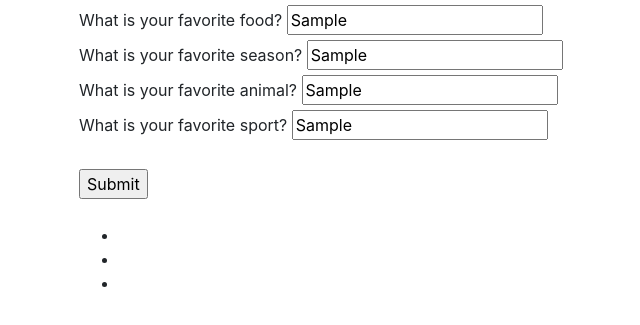
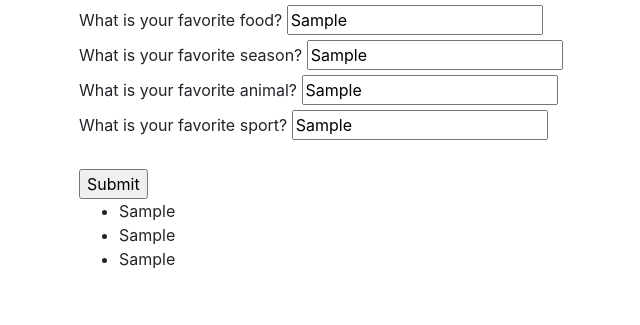
Before and after one commit to calliestump/favoriteThings, a plain HTML site: page index.html in a window 1280 px wide. Both pictures are taken after typing "Sample", "Sample", "Sample", "Sample" into the empty fields and a click on the input "Submit". Shown: the part 51-376 px from the top of the page, without its empty margins (6-646 px from the left). Drawn offline with Linux system fonts and the light colour scheme.

Commit message:
adds an unordered list for the input elements
Co-authored-by: Nick Hennessy <njhnny@gmail.com>

```diff
--- a/css/styles.css
+++ b/css/styles.css
@@ -0,0 +1,3 @@
+#list {
+  display: none;
+}
--- a/index.html
+++ b/index.html
@@ -25,15 +25,15 @@
       <br>
       <br>
       <input type="submit" value="Submit">
-    </form>
     <br>
-    <div>
+    <div id="list">
       <ul>
-        <li></li>
-        <li></li>
-        <li></li>
+        <li><span id="season"></span></li>
+        <li><span id="animal"></span></li>
+        <li><span id="food"></span></li>
       </ul>
     </div>
+  </form>
   </div>
 </body>
 </html>
--- a/js/scripts.js
+++ b/js/scripts.js
@@ -10,11 +10,13 @@ $(document).ready(function() {
     modifiedArray.push(array[1]);
     modifiedArray.push(array[0]);
     modifiedArray.push(array[2]);
-    alert(modifiedArray);
 
     event.preventDefault();
+
+    $("#season").append(modifiedArray[0]);
+    $("#animal").append(modifiedArray[1]);
+    $("#food").append(modifiedArray[2]);
+
+    $("#list").show();
   });
 });
-
-/* let modifiedArray = array[1]
-modifiedArray.push(array.slice(0,3)); */
```
